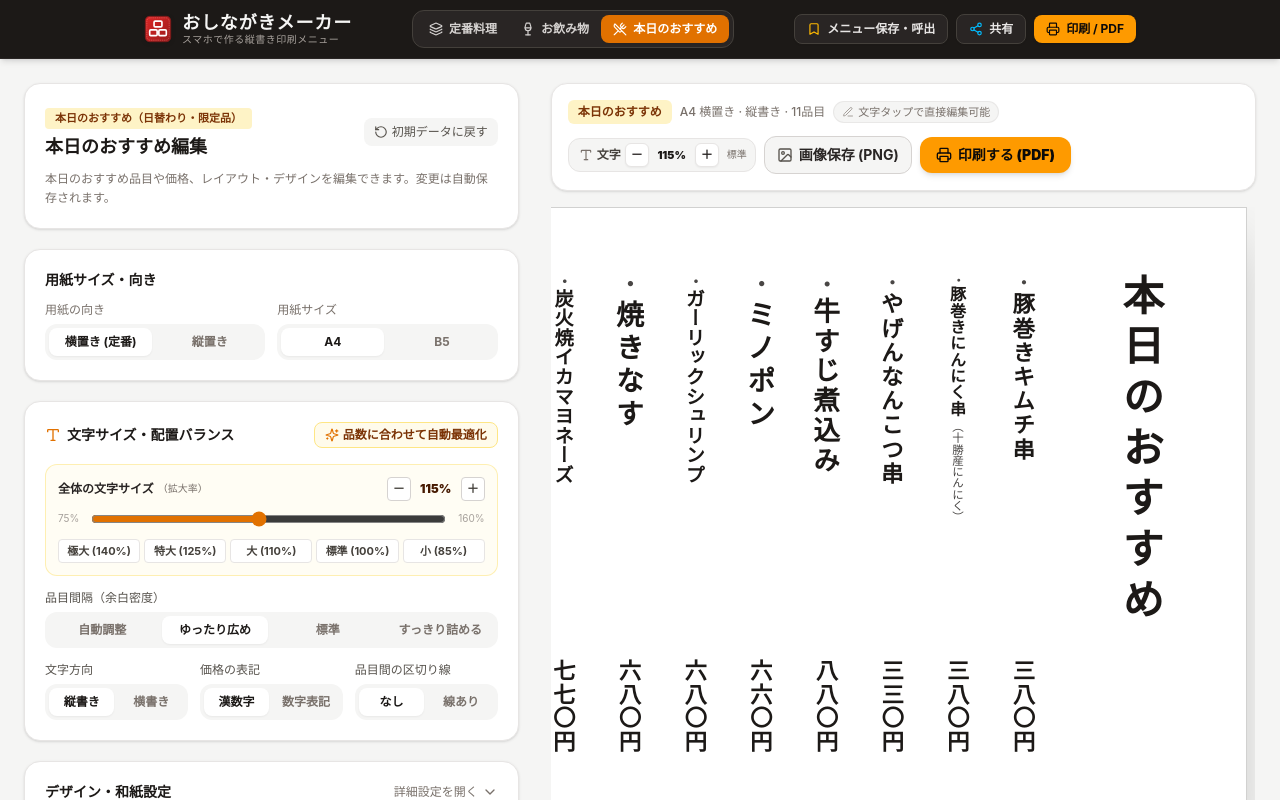
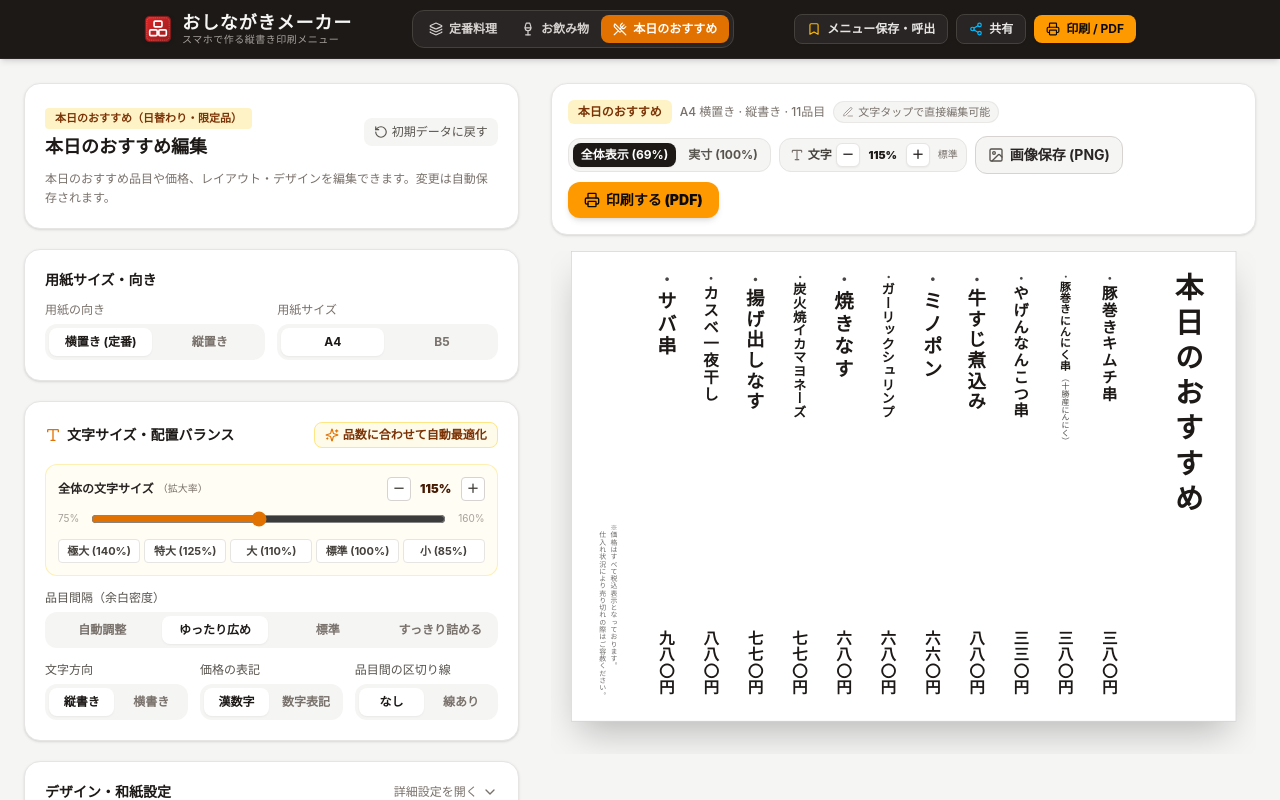
Before and after one commit to saikoro2007/oshinagaki-maker, a Vue app: page / in a window 1280 px wide. Both pictures are taken after a click on the button "本日のおすすめ". Shown: the top 800 px of the page. Built offline with nearby package versions, Linux system fonts and the light colour scheme; a web font is replaced by a local one.

Commit message:
fix: PC画面プレビューでA4用紙全体（タイトル〜全11品〜注記）が枠内に自動フィットして美しく収まるよう改善

```diff
--- a/src/components/MenuPreview.vue
+++ b/src/components/MenuPreview.vue
@@ -1,5 +1,5 @@
 <script setup>
-import { ref, computed, onMounted, nextTick, watch } from 'vue'
+import { ref, computed, onMounted, onUnmounted, nextTick, watch } from 'vue'
 import { formatPrice } from '../utils/formatters'
 import { getWashiBackgroundStyle, getFontFamilyClass } from '../utils/styleHelpers'
 import { useImageExport } from '../composables/useImageExport'
@@ -15,6 +15,41 @@ const props = defineProps({
 
 const scrollContainer = ref(null)
 const printSheetRef = ref(null)
+const containerWidth = ref(0)
+const viewMode = ref('fit') // 'fit' (全体フィット) | '100' (実寸100%)
+let resizeObserver = null
+
+const isLandscape = computed(() => props.menuData.paperOrientation !== 'portrait')
+const isB5 = computed(() => props.menuData.paperSize === 'B5')
+
+// 用紙の基準キャンバス寸法（A4 / B5 のアスペクト比 1.414 : 1 を忠実に再現）
+const baseSheetDimensions = computed(() => {
+  if (isLandscape.value) {
+    return isB5.value
+      ? { width: 860, height: 609 } // B5横 (257mm x 182mm, 1.412:1)
+      : { width: 960, height: 679 } // A4横 (297mm x 210mm, 1.414:1)
+  } else {
+    return isB5.value
+      ? { width: 520, height: 735 } // B5縦
+      : { width: 580, height: 820 } // A4縦
+  }
+})
+
+// プレビュー領域の利用可能幅に応じた自動縮小スケール
+const autoFitScale = computed(() => {
+  if (!containerWidth.value || containerWidth.value <= 0) return 1
+  const availableWidth = Math.max(240, containerWidth.value - 24)
+  const targetWidth = baseSheetDimensions.value.width
+  if (targetWidth <= 0) return 1
+  // PC等の広大な画面でも拡大(>1)でぼやけないよう上限1.0、下限0.25
+  return Math.min(1.0, Math.max(0.25, availableWidth / targetWidth))
+})
+
+// 実際に適用するスケール倍率
+const appliedScale = computed(() => {
+  if (viewMode.value === '100') return 1.0
+  return autoFitScale.value
+})
 
 const filenamePrefix = computed(() => props.menuData.title || 'お品書き')
 
@@ -27,19 +62,44 @@ const {
   closeImageModal,
 } = useImageExport(printSheetRef, filenamePrefix)
 
+function updateContainerWidth() {
+  if (scrollContainer.value) {
+    containerWidth.value = scrollContainer.value.clientWidth
+  }
+}
+
 onMounted(() => {
+  updateContainerWidth()
+  if (typeof ResizeObserver !== 'undefined' && scrollContainer.value) {
+    resizeObserver = new ResizeObserver((entries) => {
+      for (const entry of entries) {
+        if (entry.contentRect) {
+          containerWidth.value = entry.contentRect.width
+        }
+      }
+    })
+    resizeObserver.observe(scrollContainer.value)
+  }
+
   nextTick(() => {
-    // 縦書きの場合、最初は右側のタイトルが見えるように右端へスクロール
-    if (scrollContainer.value && props.menuData.layout === 'vertical') {
+    // 縦書きで等倍表示の場合、最初は右側のタイトルが見えるように右端へスクロール
+    if (scrollContainer.value && props.menuData.layout === 'vertical' && viewMode.value === '100') {
       scrollContainer.value.scrollLeft = scrollContainer.value.scrollWidth
     }
   })
 })
 
+onUnmounted(() => {
+  if (resizeObserver) {
+    resizeObserver.disconnect()
+    resizeObserver = null
+  }
+})
+
 // レイアウト切替時にスクロール位置を調整
 watch(() => props.menuData.layout, (newLayout) => {
   nextTick(() => {
-    if (scrollContainer.value) {
+    if (scrollContainer.value && viewMode.value === '100') {
       if (newLayout === 'vertical') {
         scrollContainer.value.scrollLeft = scrollContainer.value.scrollWidth
       } else {
@@ -61,33 +121,6 @@ const frameClasses = computed(() => {
       return 'border-0'
     default:
       return 'border-2 border-current'
-  }
-})
-
-const isLandscape = computed(() => props.menuData.paperOrientation !== 'portrait')
-const isB5 = computed(() => props.menuData.paperSize === 'B5')
-
-// 用紙サイズ（A4/B5）と向き（縦/横）に応じた画面上の用紙プロポーション
-const sheetDimensionClasses = computed(() => {
-  if (isLandscape.value) {
-    // 横向き（横長用紙：1.414 : 1）
-    return isB5.value
-      ? 'min-w-[660px] max-w-[900px] w-full min-h-[460px] sm:min-h-[500px] p-5 sm:p-7'
-      : 'min-w-[720px] max-w-[1040px] w-full min-h-[500px] sm:min-h-[540px] p-5 sm:p-8'
-  } else {
-    // 縦向き（縦長用紙：1 : 1.414、正方形にならず美しい縦長比率を保持）
-    return isB5.value
-      ? 'min-w-[340px] max-w-[480px] w-full min-h-[680px] sm:min-h-[720px] p-5 sm:p-7'
-      : 'min-w-[340px] max-w-[550px] w-full min-h-[780px] sm:min-h-[820px] p-5 sm:p-8'
-  }
-})
-
-// 縦書きコンテンツの高さ（縦長用紙のときは高さを広げる）
-const verticalContentHeightClass = computed(() => {
-  if (isLandscape.value) {
-    return 'h-[450px] sm:h-[490px]'
-  } else {
-    return isB5.value ? 'h-[580px] sm:h-[620px]' : 'h-[660px] sm:h-[720px]'
   }
 })
 
@@ -278,7 +311,29 @@ function triggerPrint() {
           size: {{ menuData.paperSize === 'B5' ? '182mm 257mm' : 'A4' }} {{ isLandscape ? 'landscape' : 'portrait' }};
           margin: 6mm;
         }
+        .preview-scroll {
+          display: block !important;
+          overflow: visible !important;
+          padding: 0 !important;
+          margin: 0 !important;
+          height: 100% !important;
+        }
+        .print-sheet-scaler {
+          width: 100% !important;
+          height: 100% !important;
+          transform: none !important;
+          display: block !important;
+        }
         .print-sheet {
+          position: static !important;
+          transform: none !important;
+          width: 100% !important;
+          height: 100% !important;
+          min-width: 0 !important;
+          max-width: none !important;
+          box-shadow: none !important;
+          border: none !important;
+          overflow: hidden !important;
           --print-scale: 1.15;
         }
         .editable-field {
@@ -307,6 +362,36 @@ function triggerPrint() {
 
       <!-- Action Buttons & Quick Controls -->
       <div class="flex items-center gap-2 flex-wrap">
+        <!-- View Mode: Auto-fit vs 100% Original Size -->
+        <div class="flex items-center gap-1 bg-stone-100 p-1 rounded-xl border border-stone-200 text-xs select-none">
+          <button
+            type="button"
+            @click="viewMode = 'fit'"
+            :class="[
+              'px-2 py-1 rounded-lg font-bold transition cursor-pointer text-xs',
+              viewMode === 'fit'
+                ? 'bg-stone-900 text-white shadow-xs'
+                : 'text-stone-600 hover:text-stone-900'
+            ]"
+            title="用紙全体が枠内に収まるよう自動縮小表示"
+          >
+            全体表示 ({{ Math.round(autoFitScale * 100) }}%)
+          </button>
+          <button
+            type="button"
+            @click="viewMode = '100'"
+            :class="[
+              'px-2 py-1 rounded-lg font-bold transition cursor-pointer text-xs',
+              viewMode === '100'
+                ? 'bg-stone-900 text-white shadow-xs'
+                : 'text-stone-600 hover:text-stone-900'
+            ]"
+            title="等倍(100%)で表示して横スクロールで確認・編集"
+          >
+            実寸 (100%)
+          </button>
+        </div>
+
         <!-- Font Scale Quick Controls -->
         <div class="flex items-center gap-1 bg-stone-100 hover:bg-stone-200/60 p-1 rounded-xl border border-stone-200 text-xs">
           <span class="font-bold text-stone-700 pl-1.5 flex items-center gap-1 select-none">
@@ -370,8 +455,9 @@ function triggerPrint() {
       </div>
     </div>
 
-    <!-- Mobile swipe hint -->
+    <!-- Mobile swipe hint (only when 100% original size) -->
     <div
+      v-if="viewMode === '100'"
       class="no-print lg:hidden text-center text-xs text-stone-500 flex items-center justify-center gap-1.5 py-1"
     >
       <ArrowLeftRight class="w-3.5 h-3.5 text-amber-600 animate-pulse" />
@@ -381,21 +467,35 @@ function triggerPrint() {
     <!-- Paper Scroll Container -->
     <div
       ref="scrollContainer"
-      class="preview-scroll w-full overflow-x-auto pb-8 flex justify-start lg:justify-center px-1 sm:px-2 print:p-0 print:overflow-visible print:block print:h-full"
+      class="preview-scroll w-full overflow-x-auto pb-8 flex justify-center items-start px-1 sm:px-2 print:p-0 print:overflow-visible print:block print:h-full"
+    >
+      <!-- Scaled Box Wrapper: takes exact layout space of the scaled sheet on screen -->
+      <div
+        class="print-sheet-scaler relative shrink-0 transition-[width,height] duration-150 print:w-full print:h-full print:static"
+        :style="{
+          width: `${Math.round(baseSheetDimensions.width * appliedScale)}px`,
+          height: `${Math.round(baseSheetDimensions.height * appliedScale)}px`,
+        }"
       >
         <div
           ref="printSheetRef"
           :class="[
-          'print-sheet shrink-0 shadow-2xl transition-all relative select-none border border-current/20 print:shadow-none print:border-none print:min-w-0 print:max-w-none print:w-full print:h-full print:min-h-0 print:p-3 sm:print:p-4 overflow-hidden',
-          fontClass,
-          sheetDimensionClasses
+            'print-sheet shadow-2xl relative select-none border border-current/20 overflow-hidden print:shadow-none print:border-none print:w-full print:h-full print:p-3 sm:print:p-4',
+            fontClass
           ]"
-        :style="sheetStyle"
+          :style="{
+            ...sheetStyle,
+            width: `${baseSheetDimensions.width}px`,
+            height: `${baseSheetDimensions.height}px`,
+            transform: `scale(${appliedScale})`,
+            transformOrigin: 'top left',
+            boxSizing: 'border-box'
+          }"
         >
           <!-- Outer Frame -->
           <div
             :class="[
-            'w-full h-full p-5 sm:p-8 flex flex-col justify-between relative z-10 print:p-3.5 print:h-full',
+              'w-full h-full p-6 sm:p-7 flex flex-col justify-between relative z-10 print:p-3.5 print:h-full box-border',
               frameClasses
             ]"
           >
@@ -410,10 +510,7 @@ function triggerPrint() {
             <!-- VERTICAL WRITING LAYOUT (縦書き・メニューが横に流れる) -->
             <div
               v-if="menuData.layout === 'vertical'"
-            :class="[
-              'vertical-rl w-full print:h-full flex flex-col justify-between overflow-x-visible py-1',
-              verticalContentHeightClass
-            ]"
+              class="vertical-rl w-full h-full print:h-full flex flex-col justify-between overflow-hidden py-1 box-border"
             >
             <!-- 1. Right Header Section (Title & Subtitle ONLY) -->
             <div
@@ -446,7 +543,7 @@ function triggerPrint() {
             </div>
 
             <!-- 2. Middle Items Section (Flows from Right to Left, Side-by-Side!) -->
-            <div class="flex-1 flex flex-col justify-around items-start py-3 sm:py-6 px-0 h-full overflow-x-visible">
+            <div class="flex-1 flex flex-col justify-around items-start py-3 sm:py-5 px-0 h-full min-w-0 overflow-visible">
               <div
                 v-for="(item, idx) in menuData.items"
                 :key="item.id || idx"
@@ -682,6 +779,7 @@ function triggerPrint() {
         </div>
       </div>
     </div>
+  </div>
 
     <!-- Image Export Modal (SNS / Instagram用) -->
     <ImageExportModal
--- a/src/composables/useMenuStorage.js
+++ b/src/composables/useMenuStorage.js
@@ -56,7 +56,8 @@ export function useMenuStorage() {
         const parsedDaily = JSON.parse(savedDaily)
         const hasLegacyHakkaku = parsedDaily.items?.some(it => it.name && it.name.includes('八角'))
         const hasLegacyGarlic = parsedDaily.items?.some(it => it.name && it.name.includes('十勝さん'))
-        if (parsedDaily.version === INITIAL_MENU_STATE.version && !hasLegacyHakkaku && !hasLegacyGarlic) {
+        const hasLegacyNote = !parsedDaily.footerNote
+        if (parsedDaily.version === INITIAL_MENU_STATE.version && !hasLegacyHakkaku && !hasLegacyGarlic && !hasLegacyNote) {
           Object.assign(dailyMenuData, parsedDaily)
         } else {
           const updatedDaily = JSON.parse(JSON.stringify(INITIAL_MENU_STATE))
--- a/src/constants/presets.js
+++ b/src/constants/presets.js
@@ -69,7 +69,7 @@ export const RESTAURANT_PRESETS = [
 ];
 
 export const INITIAL_MENU_STATE = {
-  version: 'v7_mozu_recommend_2026',
+  version: 'v8_mozu_recommend_2026',
   title: '本日のおすすめ',
   subtitle: '',
   footerNote: '※価格はすべて税込表示となっております。\n　仕入れ状況により売り切れの際はご容赦ください。',
```
Lines whose indentation alone changed are shown as unchanged.
